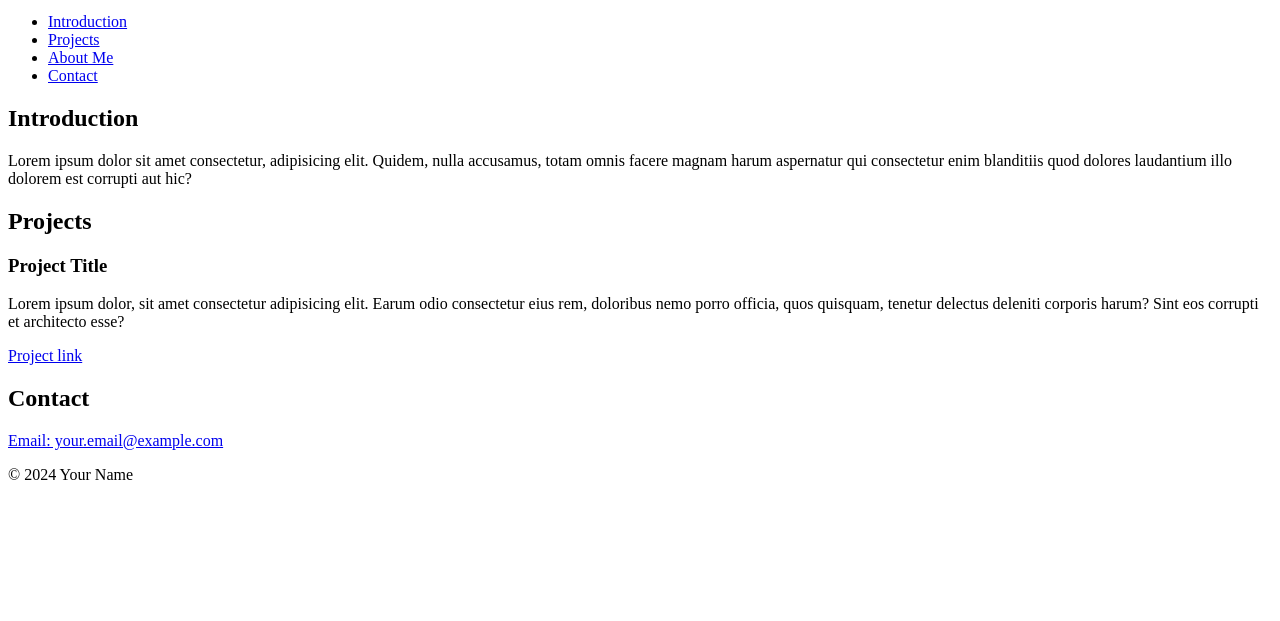
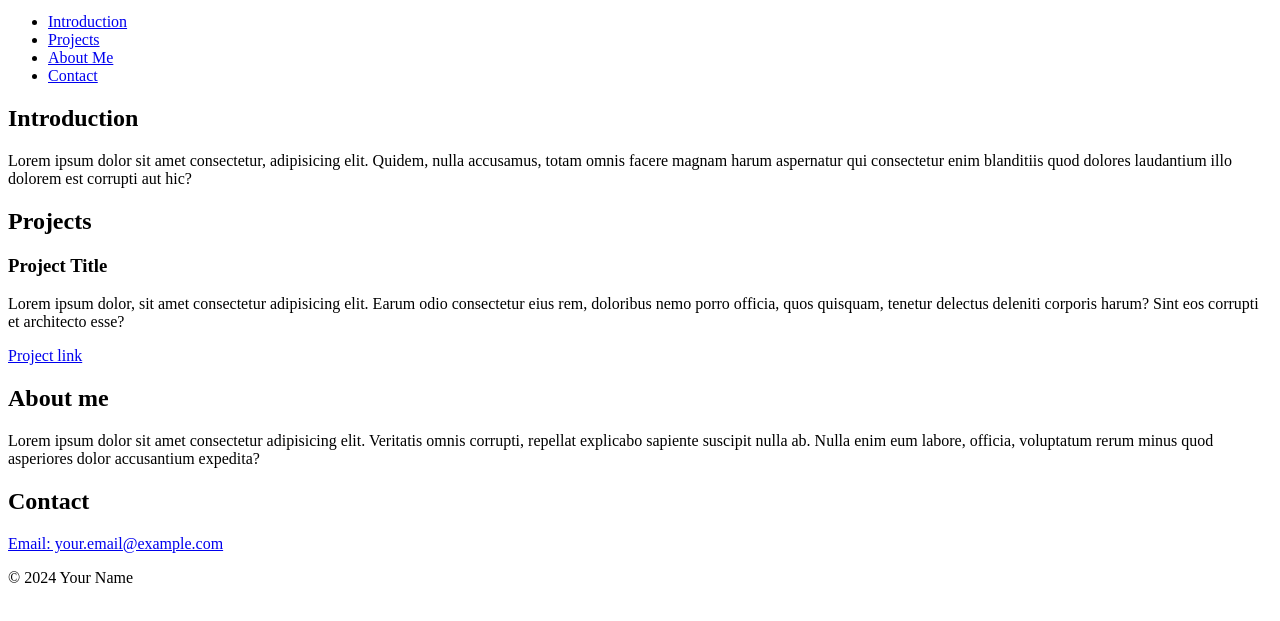
Before and after one commit to GuguP2/My_First_Portfolio, a plain HTML site: page portfolio/index.html in a window 1280 px wide. Shown: the part 101-722 px from the top of the page. Drawn offline with Linux system fonts and the light colour scheme.

Commit message:
Update index.html

```diff
--- a/portfolio/index.html
+++ b/portfolio/index.html
@@ -35,6 +35,10 @@
       <a href="#project link" target="_blank">Project link</a>
     </article>
   </section>
+  <section id="about">
+    <h2>About me</h2>
+    <p>Lorem ipsum dolor sit amet consectetur adipisicing elit. Veritatis omnis corrupti, repellat explicabo sapiente suscipit nulla ab. Nulla enim eum labore, officia, voluptatum rerum minus quod asperiores dolor accusantium expedita?</p>
+  </section>
   <section id="contact">
     <h2>Contact</h2>
     <a href="mailto:your.email@example.com" target="_blank">Email: your.email@example.com</a>
```
